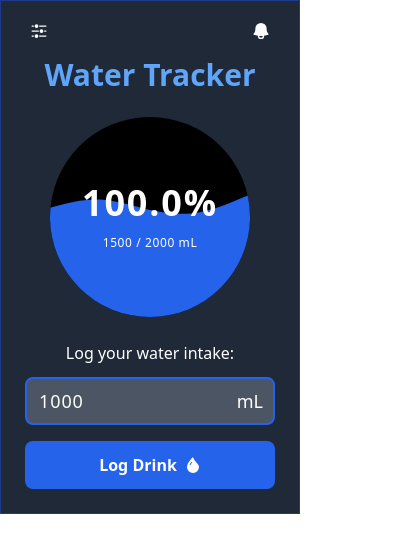
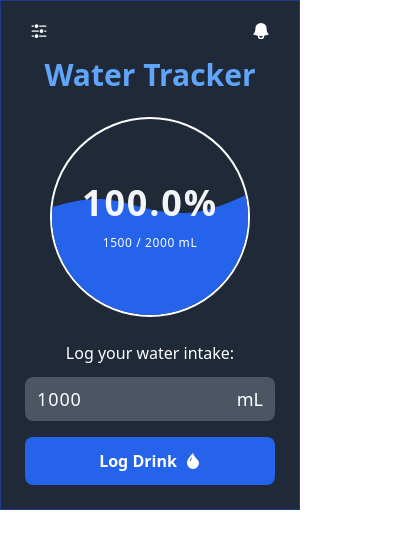
Before and after one commit to yewyewxd/water-reminder-extension, a browser extension: page popup.html in a window 400 px wide. Drawn offline with nearby package versions, Linux system fonts and the light colour scheme; files that its build step writes are made by us from their sources.

Commit message:
add todo

```diff
--- a/popup.html
+++ b/popup.html
@@ -67,21 +67,25 @@
           </h1>
           <!-- Progress circle -->
           <div
-            class="w-[200px] h-[200px] rounded-full mb-6 bg-black text-white flex justify-center items-end overflow-hidden relative"
+            class="w-[200px] h-[200px] rounded-full mb-6 text-white flex justify-center items-end overflow-hidden relative border-2 border-white"
           >
             <div
               class="absolute bg-primary-normal h-full w-full transition-transform duration-200 translate-y-[50%] wavy"
-            ></div>
+            >
+              <!-- todo: adjust % (dynamic) -->
+            </div>
 
             <div
-              class="text-center h-full w-full flex flex-col justify-center items-center z-10"
+              class="text-white text-center h-full w-full flex flex-col justify-center items-center z-10"
             >
               <h2
-                class="text-4xl font-bold tracking-wider mb-3 text-primary text-white"
+                class="text-4xl font-bold tracking-wider mb-3 text-primary opacity-95"
               >
+                <!-- todo: adjust % (dynamic) -->
                 100.0%
               </h2>
               <p class="text-xs font-medium text-opacity-80 tracking-wider">
+                <!-- todo: adjust % (dynamic) -->
                 1500 / 2000 mL
               </p>
             </div>
@@ -95,7 +99,7 @@
             <input
               value="1000"
               name="amount"
-              class="bg-gray-600 rounded-lg border-primary-normal border-2 pl-3 py-2 pr-10 w-full text-lg font-medium tracking-wider placeholder:-tracking-normal peer placeholder:text-base"
+              class="bg-gray-600 rounded-lg pl-3 py-2 pr-10 w-full text-lg font-medium tracking-wider placeholder:-tracking-normal peer placeholder:text-base"
               type="number"
               required
               placeholder="Enter amount in mL"
```
